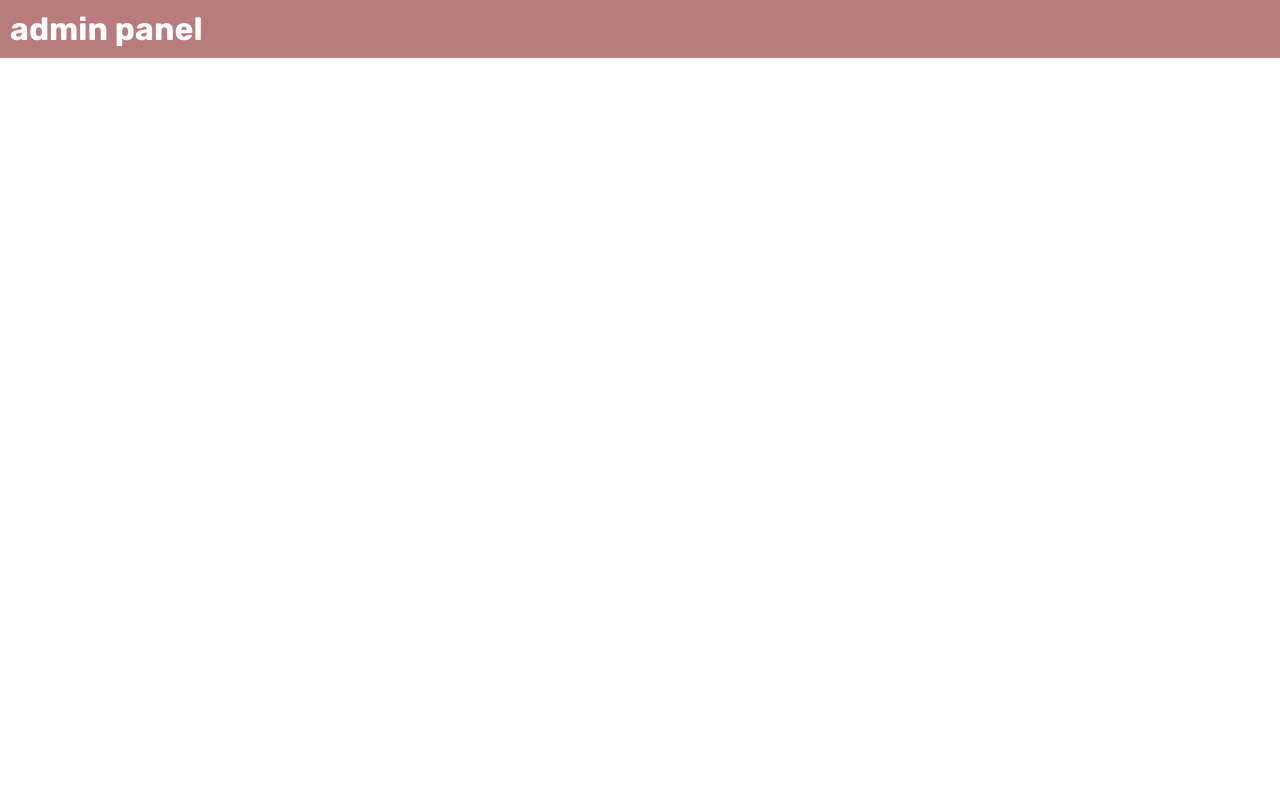
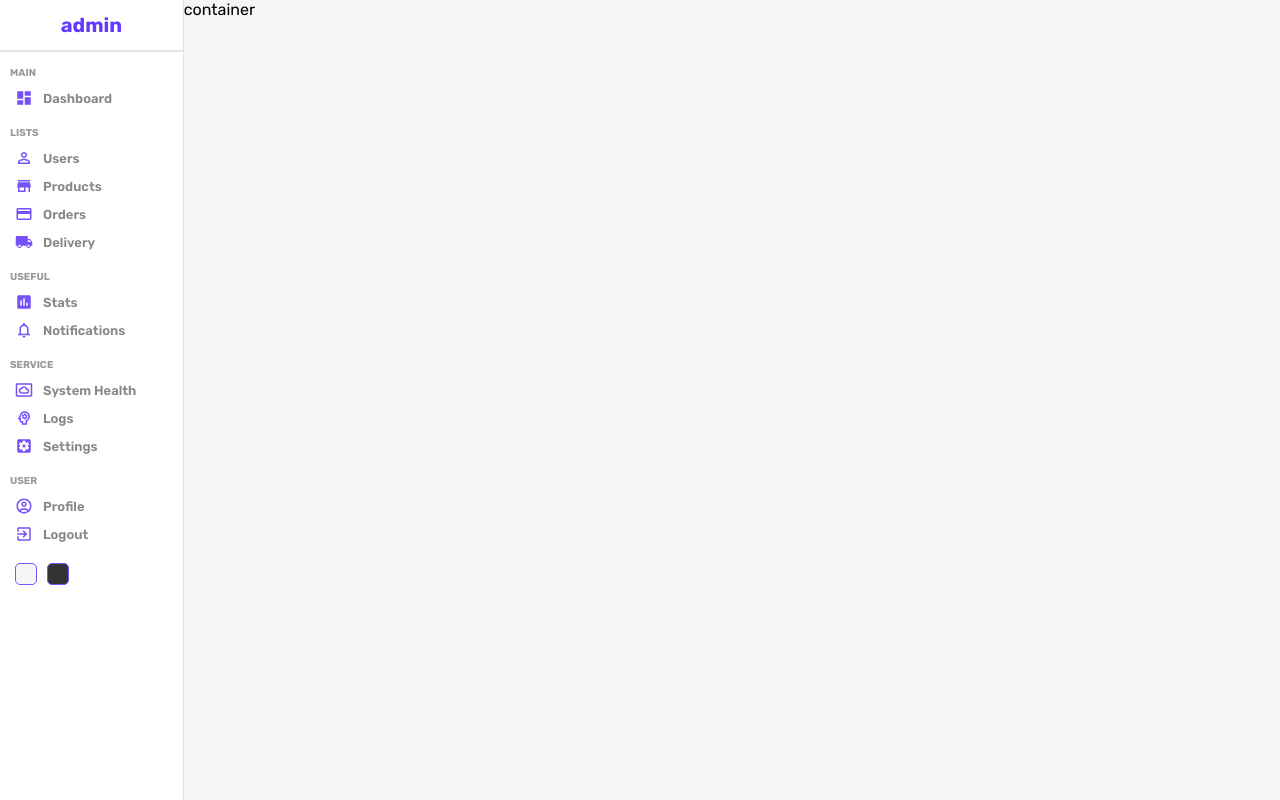
Before and after one commit to OzanOcak/admin-board, a React (Create React App) app: page / in a window 1280 px wide. Built offline with nearby package versions, Linux system fonts and the light colour scheme.

Commit message:
side bar

```diff
--- a/package.json
+++ b/package.json
@@ -3,6 +3,10 @@
   "version": "0.1.0",
   "private": true,
   "dependencies": {
+    "@emotion/react": "^11.9.3",
+    "@emotion/styled": "^11.9.3",
+    "@mui/icons-material": "^5.8.4",
+    "@mui/material": "^5.8.6",
     "@testing-library/jest-dom": "^5.16.4",
     "@testing-library/react": "^13.3.0",
     "@testing-library/user-event": "^13.5.0",
--- /dev/null
+++ b/src/components/sidebar/Sidebar.jsx
@@ -0,0 +1,94 @@
+import "./sidebar.scss";
+import DashboardIcon from "@mui/icons-material/Dashboard";
+import PersonOutlineIcon from "@mui/icons-material/PersonOutline";
+import LocalShippingIcon from "@mui/icons-material/LocalShipping";
+import CreditCardIcon from "@mui/icons-material/CreditCard";
+import StoreIcon from "@mui/icons-material/Store";
+import InsertChartIcon from "@mui/icons-material/InsertChart";
+import SettingsApplicationsIcon from "@mui/icons-material/SettingsApplications";
+import ExitToAppIcon from "@mui/icons-material/ExitToApp";
+import NotificationsNoneIcon from "@mui/icons-material/NotificationsNone";
+import SettingsSystemDaydreamOutlinedIcon from "@mui/icons-material/SettingsSystemDaydreamOutlined";
+import PsychologyOutlinedIcon from "@mui/icons-material/PsychologyOutlined";
+import AccountCircleOutlinedIcon from "@mui/icons-material/AccountCircleOutlined";
+import { Link } from "react-router-dom";
+
+const Sidebar = () => {
+  return (
+    <div className="sidebar">
+      <div className="top">
+        <Link to="/" style={{ textDecoration: "none" }}>
+          <span className="logo">admin</span>
+        </Link>
+      </div>
+      <hr />
+      <div className="center">
+        <ul>
+          <p className="title">MAIN</p>
+          <li>
+            <DashboardIcon className="icon" />
+            <span>Dashboard</span>
+          </li>
+          <p className="title">LISTS</p>
+          <Link to="/users" style={{ textDecoration: "none" }}>
+            <li>
+              <PersonOutlineIcon className="icon" />
+              <span>Users</span>
+            </li>
+          </Link>
+          <Link to="/products" style={{ textDecoration: "none" }}>
+            <li>
+              <StoreIcon className="icon" />
+              <span>Products</span>
+            </li>
+          </Link>
+          <li>
+            <CreditCardIcon className="icon" />
+            <span>Orders</span>
+          </li>
+          <li>
+            <LocalShippingIcon className="icon" />
+            <span>Delivery</span>
+          </li>
+          <p className="title">USEFUL</p>
+          <li>
+            <InsertChartIcon className="icon" />
+            <span>Stats</span>
+          </li>
+          <li>
+            <NotificationsNoneIcon className="icon" />
+            <span>Notifications</span>
+          </li>
+          <p className="title">SERVICE</p>
+          <li>
+            <SettingsSystemDaydreamOutlinedIcon className="icon" />
+            <span>System Health</span>
+          </li>
+          <li>
+            <PsychologyOutlinedIcon className="icon" />
+            <span>Logs</span>
+          </li>
+          <li>
+            <SettingsApplicationsIcon className="icon" />
+            <span>Settings</span>
+          </li>
+          <p className="title">USER</p>
+          <li>
+            <AccountCircleOutlinedIcon className="icon" />
+            <span>Profile</span>
+          </li>
+          <li>
+            <ExitToAppIcon className="icon" />
+            <span>Logout</span>
+          </li>
+        </ul>
+      </div>
+      <div className="bottom">
+        <div className="colorOption"></div>
+        <div className="colorOption"></div>
+      </div>
+    </div>
+  );
+};
+
+export default Sidebar;
--- /dev/null
+++ b/src/components/sidebar/sidebar.scss
@@ -0,0 +1,90 @@
+.sidebar {
+  flex: 1;
+  border-right: 0.5px solid rgb(230, 227, 227);
+  min-height: 100vh;
+  background-color: white;
+
+  .top {
+    height: 50px;
+    display: flex;
+    align-items: center;
+    justify-content: center;
+
+    .logo {
+      font-size: 20px;
+      font-weight: bold;
+      color: #6439ff;
+    }
+  }
+
+  hr {
+    height: 0;
+    border: 0.5px solid rgb(230, 227, 227);
+  }
+
+  .center {
+    padding-left: 10px;
+
+    ul {
+      list-style: none;
+      margin: 0;
+      padding: 0;
+
+      .title {
+        font-size: 10px;
+        font-weight: bold;
+        color: #999;
+        margin-top: 15px;
+        margin-bottom: 5px;
+      }
+
+      li {
+        display: flex;
+        align-items: center;
+        padding: 5px;
+        cursor: pointer;
+
+        &:hover {
+          background-color: #ece8ff;
+        }
+
+        .icon {
+          font-size: 18px;
+          color: #7451f8;
+        }
+
+        span {
+          font-size: 13px;
+          font-weight: 600;
+          color: #888;
+          margin-left: 10px;
+        }
+      }
+    }
+  }
+
+  .bottom {
+    display: flex;
+    align-items: center;
+    margin: 10px;
+
+    .colorOption {
+      width: 20px;
+      height: 20px;
+      border-radius: 5px;
+      border: 1px solid #7451f8;
+      cursor: pointer;
+      margin: 5px;
+
+      &:nth-child(1) {
+        background-color: whitesmoke;
+      }
+      &:nth-child(2) {
+        background-color: #333;
+      }
+      &:nth-child(3) {
+        background-color: darkblue;
+      }
+    }
+  }
+}
--- a/src/pages/home/Home.jsx
+++ b/src/pages/home/Home.jsx
@@ -1,8 +1,10 @@
+import Sidebar from "../../components/sidebar/Sidebar";
 import "./home.scss";
 function Home() {
   return (
     <div className="home">
-      <h1 className="title">admin panel</h1>
+      <Sidebar />
+      <div className="homeContainer">container</div>
     </div>
   );
 }
--- a/src/pages/home/home.scss
+++ b/src/pages/home/home.scss
@@ -1,7 +1,8 @@
 .home {
-  background-color: rgb(184, 124, 124);
-  .title {
-    color: white;
-    padding: 10px;
+  display: flex;
+
+  .homeContainer {
+    flex: 6;
+    background-color: whitesmoke;
   }
 }
```
Also changed, not shown: src/components/navbar/Navbar.jsx (added, +7 -0 lines), src/components/navbar/navbar.scss (added), 2 other files (tests, documents, lock files or other folders).
